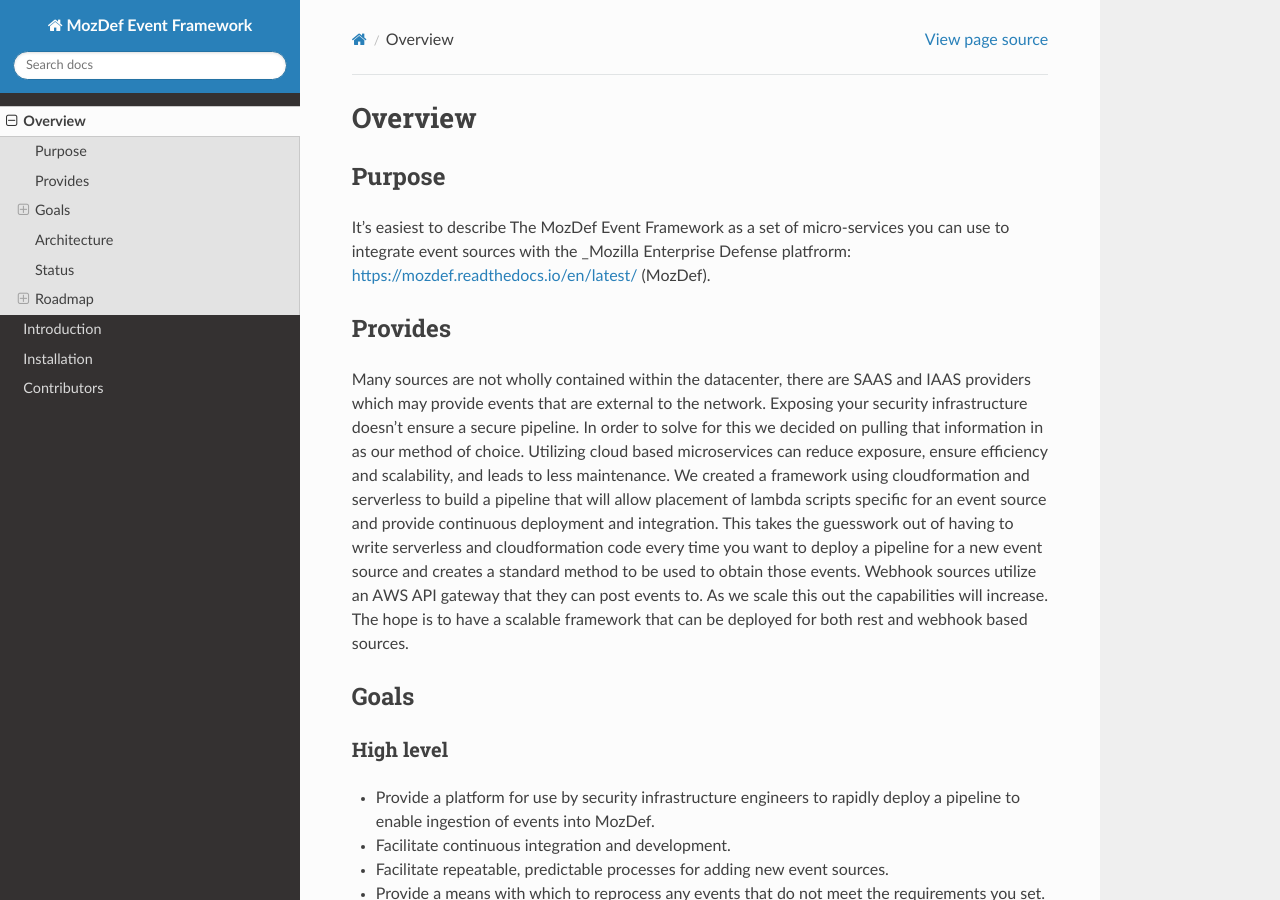
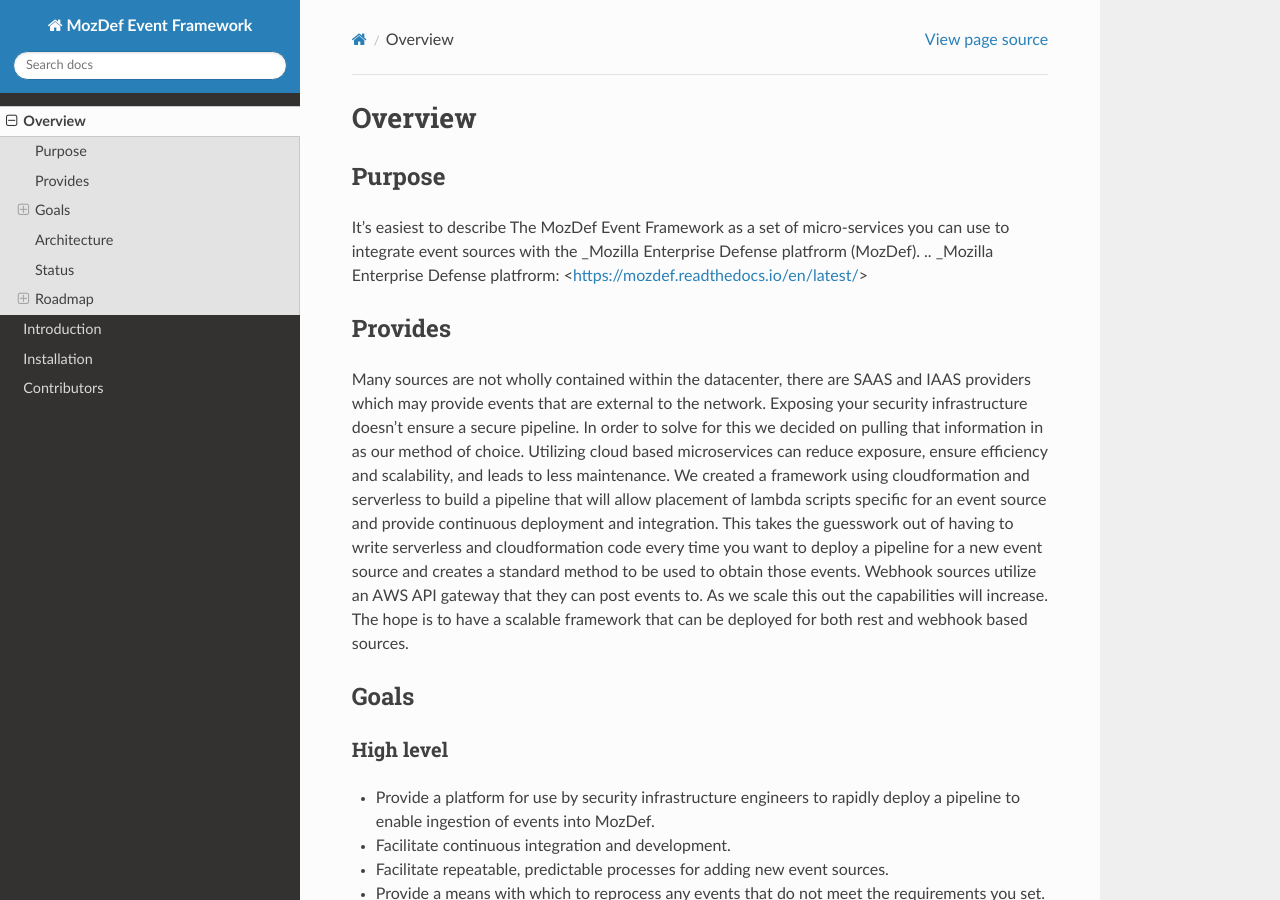
Before and after one commit to mozilla/mozdef-event-framework, a Sphinx documentation site: the page built from docs/source/overview.rst, in a window 1280 px wide and 900 px high. Built offline with Sphinx 7.4.7 and the Read the Docs theme 2.0.0, drawn with Linux system fonts in a browser that asks for light colours; pages that are not in the unit, such as notebooks, are missing from menus.

Commit message:
link fix #3

```diff
--- a/docs/source/overview.rst
+++ b/docs/source/overview.rst
@@ -3,7 +3,8 @@
 
 Purpose
 -------
-It's easiest to describe The MozDef Event Framework as a set of micro-services you can use to integrate event sources with the _Mozilla Enterprise Defense platfrorm: https://mozdef.readthedocs.io/en/latest/ (MozDef).
+It's easiest to describe The MozDef Event Framework as a set of micro-services you can use to integrate event sources with the _Mozilla Enterprise Defense platfrorm (MozDef).
+.. _Mozilla Enterprise Defense platfrorm: <https://mozdef.readthedocs.io/en/latest/>
 
 Provides
 --------
```
